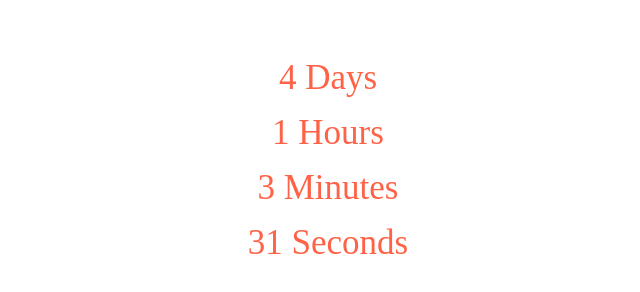
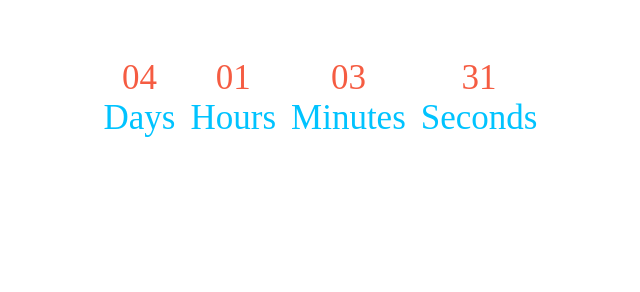
Before and after one commit to leonid-br/goit-js-hw-11-timer, a plain HTML site: page index.html in a window 1280 px wide. Shown: the whole page, without its empty margins (312-952 px from the left). Drawn offline with Linux system fonts and the light colour scheme.

Commit message:
корректировки

```diff
--- a/index.html
+++ b/index.html
@@ -7,14 +7,21 @@
     <title>Timer</title>
     <style>
       .timer {
+        display: flex;
+        justify-content: center;
         text-align: center;
         padding-top: 50px;
         font-size: 35px;
-        color: tomato;
       }
       .field {
-        margin-bottom: 15px;
+        margin-right: 15px;
+        display: flex;
+        flex-direction: column;
       }
+      .value {
+        color: rgb(245, 92, 66);
+      }
+      .label {color:rgb(0, 195, 255)}
     </style>
   </head>
   <body>
--- a/index.js
+++ b/index.js
@@ -32,10 +32,16 @@ const timer = new CountdownTimer({
 
 timer.start();
 
+function pad(value) {
+  return String(value).padStart(2, '0');
+};
+
 function getTimeComponents(time) {
-  const days = Math.floor(time / (1000 * 60 * 60 * 24));
-  const hours = Math.floor((time % (1000 * 60 * 60 * 24)) / (1000 * 60 * 60));
-  const mins = Math.floor((time % (1000 * 60 * 60)) / (1000 * 60));
-  const secs = Math.floor((time % (1000 * 60)) / 1000);
+  const days = pad(Math.floor(time / (1000 * 60 * 60 * 24)));
+  const hours = pad(
+    Math.floor((time % (1000 * 60 * 60 * 24)) / (1000 * 60 * 60)),
+  );
+  const mins = pad(Math.floor((time % (1000 * 60 * 60)) / (1000 * 60)));
+  const secs = pad(Math.floor((time % (1000 * 60)) / 1000));
   return { days, hours, mins, secs };
-}
+};
```
